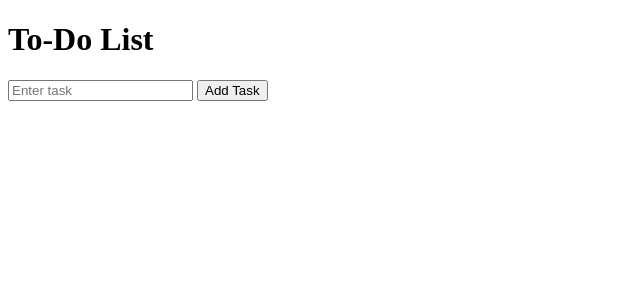
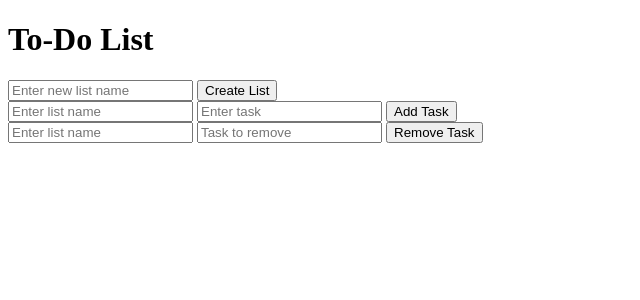
Before and after one commit to Peter-Palacios/Flask-ToDo, a Flask app: page / in a window 1280 px wide. Shown: the top 300 px of the page, without its empty margins (0-640 px from the left). Run offline with Flask 3, Linux system fonts and the light colour scheme; data that the repository does not hold is empty.

Commit message:
added task CRUD methods and static html page

```diff
--- a/app.py
+++ b/app.py
@@ -8,33 +8,41 @@ app = Flask(__name__)
 
 @app.route('/')
 def index():
-    return render_template('index.html', tasks=L)
+    return render_template('index.html', taskList=L)
 
 
-L = []
+L = {}
 
 
 @app.route('/list/<string:specified_list>/task/<string:task_to_add>', methods=['POST'])
 def add_task(task_to_add, specified_list):
-    specified_list.append(task_to_add)
+    if specified_list not in L:
+        return jsonify({'error': 'List not found'}), 404
+    L[specified_list].append(task_to_add)
+
     return json.dumps({'success': True}), 200, {'ContentType': 'application/json'}
-    # task_title = request.form.get('title')
-    # if task_title:  # Ensure the task title is not empty
-    #     tasks.append(task_title)
-    # return redirect(url_for('index'))
 
 
 @app.route('/list/<string:specified_list>/task/<string:task_to_remove>', methods=['DELETE'])
 def remove_task(task_to_remove, specified_list):
-    specified_list.remove(task_to_remove)
+    if specified_list not in L.keys():
+        return jsonify({'error': 'List not found'}), 404
+    if task_to_remove not in L[specified_list]:
+        return jsonify({'error': 'Task not found'}), 404
+    L[specified_list].remove(task_to_remove)
+
     return json.dumps({'success': True}), 200, {'ContentType': 'application/json'}
 
 
 @app.route('/list', methods=['POST'])
 def create():
     # new_list = request.form['new_list']
-    new_list = request.json
-    L.append(new_list)
+    request_json = request.get_json()
+    new_list = request_json.get('new_list')
+    if new_list is None:
+        return jsonify({'success': False, 'error': 'Incorrect data type provided'}), 400
+    L[new_list] = []
+
     return json.dumps({'success': True}), 200, {'ContentType': 'application/json'}
 
 
--- a/templates/index.html
+++ b/templates/index.html
@@ -3,17 +3,84 @@
 <head>
     <meta charset="UTF-8">
     <title>Simple To-Do List</title>
+    <script>
+        async function updateTaskList() {
+            const response = await fetch('/tasks');
+            const tasks = await response.json();
+            const taskListElement = document.getElementById('taskList');
+            taskListElement.innerHTML = ''; // Clear existing list
+            Object.keys(tasks).forEach(list => {
+                let listElement = document.createElement('li');
+                listElement.textContent = `List: ${list}`;
+                let taskUl = document.createElement('ul');
+                tasks[list].forEach(task => {
+                    let taskItem = document.createElement('li');
+                    taskItem.textContent = task;
+                    taskUl.appendChild(taskItem);
+                });
+                taskListElement.appendChild(listElement);
+                taskListElement.appendChild(taskUl);
+            });
+        }
+
+        async function addTaskToList(list, task) {
+            console.log("Adding task:", task, "to list:", list);
+            const response = await fetch(`/list/${list}/task/${task}`, {
+                method: 'POST',
+            });
+            console.log("Response received:", response);
+            if (response.ok) {
+                await updateTaskList();
+            } else {
+                console.error("Failed to add task. Status:", response.status);
+            }
+        }
+
+        async function removeTaskFromList(list, task) {
+            const response = await fetch(`/list/${list}/task/${task}`, {
+                method: 'DELETE',
+            });
+            if (response.ok) {
+                await updateTaskList();
+            }
+        }
+
+        async function createList(listName) {
+            const response = await fetch(`/list`, {
+                method: 'POST',
+                headers: {
+                    'Content-Type': 'application/json',
+                },
+                body: JSON.stringify({ new_list: listName }),
+            });
+            if (response.ok) {
+                await updateTaskList();
+            }
+        }
+
+        document.addEventListener('DOMContentLoaded', updateTaskList);
+    </script>
 </head>
 <body>
     <h1>To-Do List</h1>
-    <form action="/add" method="post">
+    <form name= "addList" onsubmit="event.preventDefault(); createList(this.elements['listName'].value);">
+        <input type="text" name="listName" placeholder="Enter new list name" required>
+        <button type="submit">Create List</button>
+    </form>
+
+    <form name= "addTask" onsubmit="event.preventDefault(); addTaskToList(this.elements['listName'].value, this.elements['title'].value);">
+        <input type="text" name="listName" placeholder="Enter list name" required>
         <input type="text" name="title" placeholder="Enter task" required>
         <button type="submit">Add Task</button>
     </form>
-    <ul>
-        {% for task in tasks %}
-            <li>{{ task }}</li>
-        {% endfor %}
+
+    <form name= "removeTask" onsubmit="event.preventDefault(); removeTaskFromList(this.elements['listName'].value, this.elements['title'].value);">
+        <input type="text" name="listName" placeholder="Enter list name" required>
+        <input type="text" name="title" placeholder="Task to remove" required>
+        <button type="submit">Remove Task</button>
+    </form>
+
+    <ul id="taskList">
     </ul>
 </body>
 </html>
```
Also changed, not shown: README.md, package-lock.json (added).
